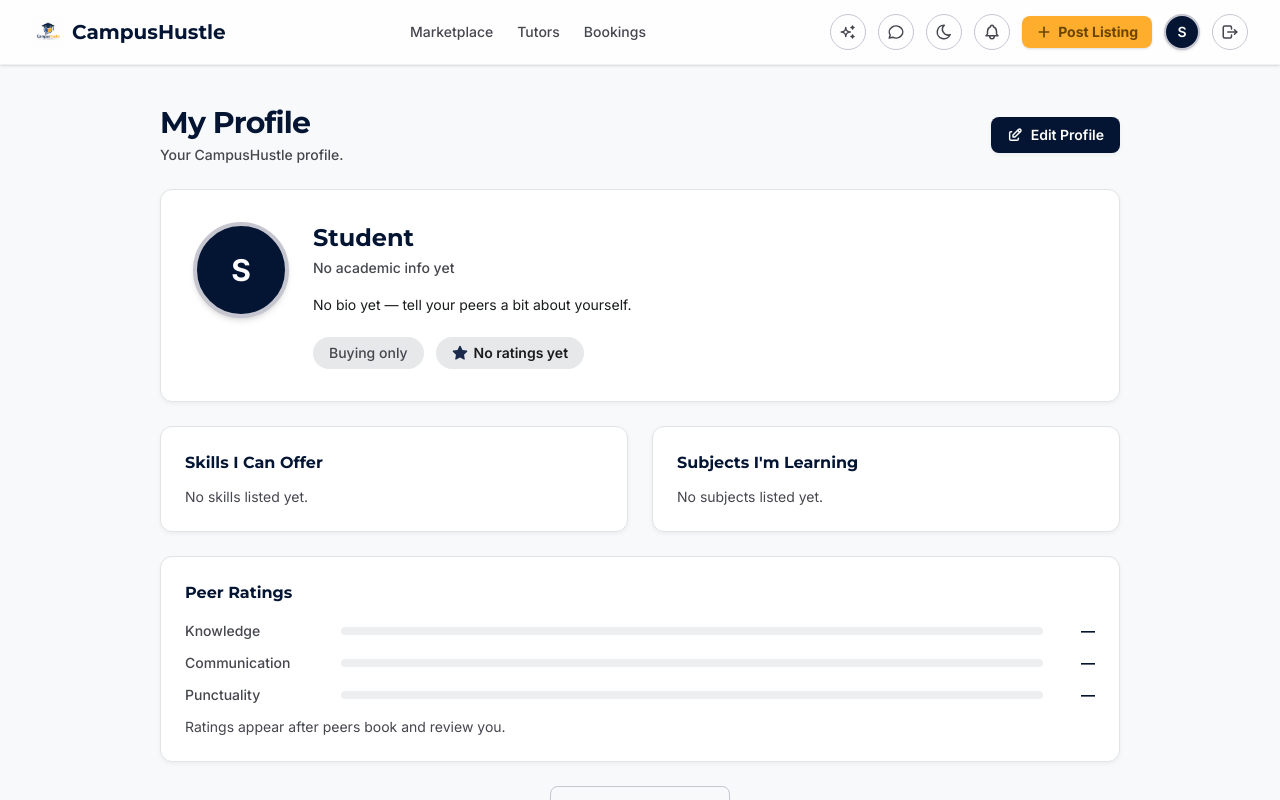
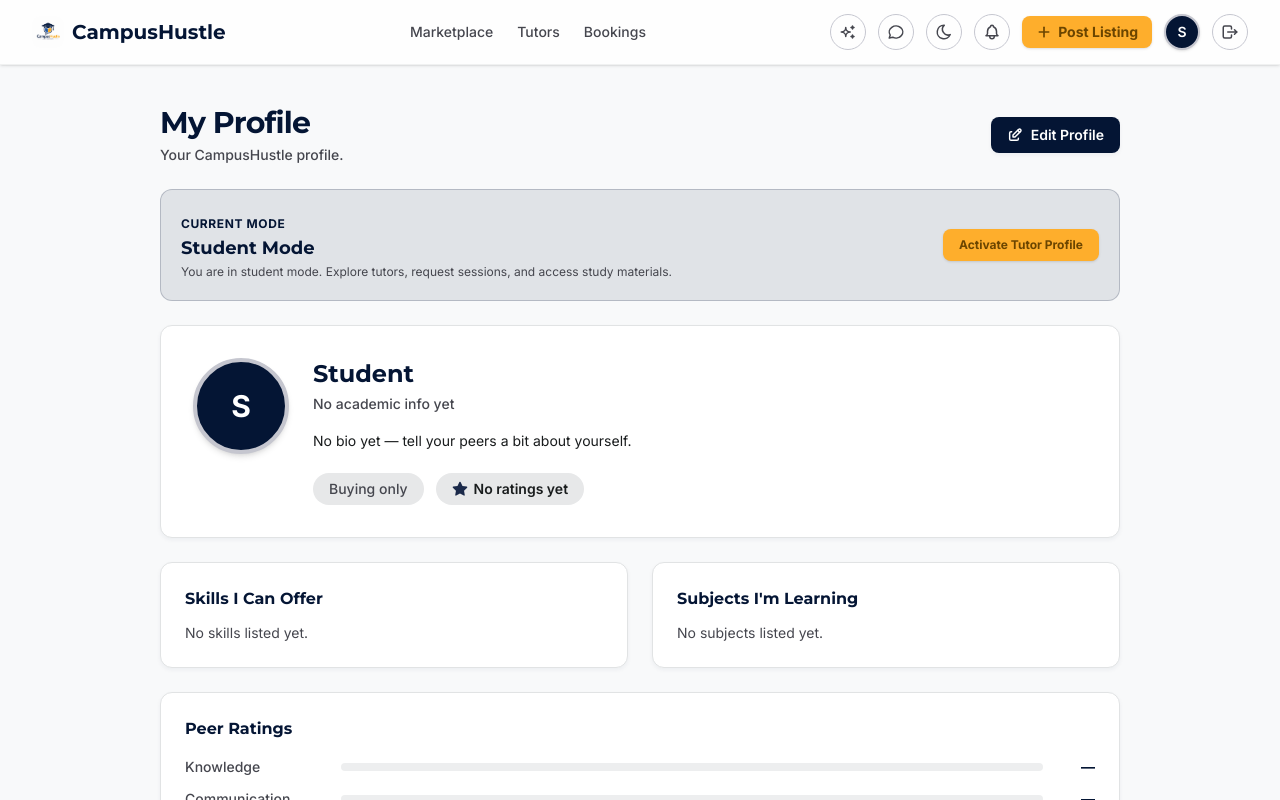
Before and after one commit to CampusHustle/frontend, a React (Vite) app: page /profile in a window 1280 px wide. Shown: the top 800 px of the page. Built offline with nearby package versions, Linux system fonts and the light colour scheme.

Commit message:
feat: add ProfileScreen with role switching, tutor availability, and associated API and test files

```diff
--- a/src/api/authApi.js
+++ b/src/api/authApi.js
@@ -105,3 +105,14 @@ export async function updateCurrentUserProfile(profileData) {
   }
   return data
 }
+
+/**
+ * Switches authenticated user's role (student <-> tutor).
+ */
+export async function switchUserRole(newRole) {
+  const data = await apiClient.patch('/api/users/me/role', { role: newRole })
+  if (data?.user) {
+    saveSessionUser(data.user)
+  }
+  return data
+}
--- a/src/screens/BookingScreen.jsx
+++ b/src/screens/BookingScreen.jsx
@@ -25,6 +25,7 @@ export default function BookingScreen({ user, onLogout, onNavigate }) {
   const [bookings, setBookings] = useState([])
   const [loading, setLoading] = useState(true)
   const [error, setError] = useState(null)
+  const [modeTab, setModeTab] = useState('student') // 'student' (My Sessions) or 'tutor' (Incoming Requests)
   const [activeTab, setActiveTab] = useState('all')
   const [toastMsg, setToastMsg] = useState(null)
   const [consentBookingId, setConsentBookingId] = useState(null)
@@ -36,7 +37,8 @@ export default function BookingScreen({ user, onLogout, onNavigate }) {
     setLoading(true)
     setError(null)
     try {
-      const res = await getUserBookings()
+      const queryRole = isTutor ? (modeTab === 'tutor' ? 'tutor' : 'student') : undefined
+      const res = await getUserBookings(queryRole ? { role: queryRole } : undefined)
       if (res?.data && Array.isArray(res.data) && res.data.length > 0) {
         const formatted = res.data.map((b) => ({
           ...b,
@@ -66,7 +68,7 @@ export default function BookingScreen({ user, onLogout, onNavigate }) {
     } finally {
       setLoading(false)
     }
-  }, [])
+  }, [isTutor, modeTab])
 
   useEffect(() => {
     loadBookings()
@@ -166,6 +168,34 @@ export default function BookingScreen({ user, onLogout, onNavigate }) {
           <p className="text-sm text-on-surface-variant mt-1">
             Track and manage your tutoring sessions.
           </p>
+
+          {/* Mode switch tabs for Tutors */}
+          {isTutor && (
+            <div className="mt-4 flex rounded-xl border border-surface-variant bg-surface-low p-1 max-w-md">
+              <button
+                type="button"
+                onClick={() => setModeTab('student')}
+                className={`flex-1 rounded-lg py-2 text-xs font-bold transition-all cursor-pointer ${
+                  modeTab === 'student'
+                    ? 'bg-primary text-on-primary shadow-sm'
+                    : 'text-on-surface-variant hover:text-on-surface'
+                }`}
+              >
+                My Sessions (Student)
+              </button>
+              <button
+                type="button"
+                onClick={() => setModeTab('tutor')}
+                className={`flex-1 rounded-lg py-2 text-xs font-bold transition-all cursor-pointer ${
+                  modeTab === 'tutor'
+                    ? 'bg-primary text-on-primary shadow-sm'
+                    : 'text-on-surface-variant hover:text-on-surface'
+                }`}
+              >
+                Incoming Requests (Tutor)
+              </button>
+            </div>
+          )}
         </div>
 
         {/* status filter tabs */}
@@ -250,8 +280,8 @@ export default function BookingScreen({ user, onLogout, onNavigate }) {
               booking={booking}
               onChat={() => handleOpenChat(booking)}
               onCancel={(id) => handleStatusChange(id, 'cancelled')}
-              onAccept={isTutor ? (id) => handleStatusChange(id, 'confirmed') : undefined}
-              onDecline={isTutor ? (id) => handleStatusChange(id, 'declined') : undefined}
+              onAccept={(isTutor || modeTab === 'tutor') ? (id) => handleStatusChange(id, 'confirmed') : undefined}
+              onDecline={(isTutor || modeTab === 'tutor') ? (id) => handleStatusChange(id, 'declined') : undefined}
               onShareContact={(id) => setConsentBookingId(id)}
             />
           ))}
--- a/src/screens/ProfileScreen.jsx
+++ b/src/screens/ProfileScreen.jsx
@@ -1,9 +1,10 @@
 import { useState } from 'react'
-import { IconCircleCheckFilled, IconStarFilled, IconEdit } from '@tabler/icons-react'
+import { IconCircleCheckFilled, IconStarFilled, IconEdit, IconRefresh } from '@tabler/icons-react'
 import AppNavbar from '../components/AppNavbar.jsx'
 import Footer from '../components/Footer.jsx'
 import EditProfileModal from '../components/EditProfileModal.jsx'
 import AvailabilityManager from '../components/AvailabilityManager.jsx'
+import { switchUserRole } from '../api/authApi.js'
 
 function initialsOf(name) {
   return (name || '')
@@ -161,15 +162,41 @@ function ProfileCard({ user }) {
 export default function ProfileScreen({ user, onNavigate, onLogout, onUpdateProfile }) {
   const [localUser, setLocalUser] = useState(null)
   const [isEditing, setIsEditing] = useState(false)
-  const [savedToast, setSavedToast] = useState(false)
+  const [savedToast, setSavedToast] = useState(null)
+  const [switchingRole, setSwitchingRole] = useState(false)
+  const [blockingBookingsModal, setBlockingBookingsModal] = useState(null)
 
   const activeUser = localUser || user || null
+  const isTutor = activeUser?.role === 'tutor' || activeUser?.isTutor === true
 
   const handleSaveProfile = (updatedUser) => {
     setLocalUser(updatedUser)
     onUpdateProfile?.(updatedUser)
-    setSavedToast(true)
-    setTimeout(() => setSavedToast(false), 3000)
+    setSavedToast('Profile updated successfully!')
+    setTimeout(() => setSavedToast(null), 3000)
+  }
+
+  const handleToggleRole = async () => {
+    const targetRole = isTutor ? 'student' : 'tutor'
+    setSwitchingRole(true)
+    try {
+      const res = await switchUserRole(targetRole)
+      if (res?.user) {
+        setLocalUser(res.user)
+        onUpdateProfile?.(res.user)
+        setSavedToast(`Mode updated to ${targetRole === 'tutor' ? 'Tutor Mode' : 'Student Mode'}!`)
+        setTimeout(() => setSavedToast(null), 3000)
+      }
+    } catch (err) {
+      if (err?.code === 'ACTIVE_BOOKINGS_EXIST' || err?.data?.code === 'ACTIVE_BOOKINGS_EXIST') {
+        const list = err?.blockingBookings || err?.data?.blockingBookings || []
+        setBlockingBookingsModal(list)
+      } else {
+        alert(err?.message || 'Failed to switch role.')
+      }
+    } finally {
+      setSwitchingRole(false)
+    }
   }
 
   return (
@@ -189,7 +216,7 @@ export default function ProfileScreen({ user, onNavigate, onLogout, onUpdateProf
             className="mb-4 flex items-center gap-2 rounded-xl border border-emerald-500/30 bg-emerald-500/10 px-4 py-2.5 text-xs font-semibold text-emerald-700 dark:text-emerald-400 animate-in fade-in duration-200"
           >
             <IconCircleCheckFilled size={18} />
-            <span>Profile updated successfully!</span>
+            <span>{savedToast}</span>
           </div>
         )}
 
@@ -214,10 +241,43 @@ export default function ProfileScreen({ user, onNavigate, onLogout, onUpdateProf
           </button>
         </header>
 
+        {/* Role Switch Banner */}
+        <section className="mb-6 rounded-xl border border-primary/20 bg-primary-container/10 p-5 flex flex-col sm:flex-row sm:items-center justify-between gap-4">
+          <div>
+            <span className="text-xs font-bold uppercase tracking-wider text-primary">Current Mode</span>
+            <h3 className="font-display text-lg font-bold text-primary">
+              {isTutor ? 'Tutor Mode' : 'Student Mode'}
+            </h3>
+            <p className="text-xs text-on-surface-variant mt-0.5">
+              {isTutor
+                ? 'You are listed as an active tutor. Students can discover your profile and book your availability.'
+                : 'You are in student mode. Explore tutors, request sessions, and access study materials.'}
+            </p>
+          </div>
+          <button
+            type="button"
+            disabled={switchingRole}
+            onClick={handleToggleRole}
+            className="shrink-0 rounded-lg bg-secondary-container px-4 py-2 text-xs font-bold text-on-secondary-container shadow-sm hover:brightness-105 active:scale-95 disabled:opacity-50 cursor-pointer"
+          >
+            {switchingRole ? (
+              <span className="inline-flex items-center gap-1">
+                <IconRefresh size={14} className="animate-spin" /> Switching…
+              </span>
+            ) : isTutor ? (
+              'Switch to Student Mode'
+            ) : (
+              'Activate Tutor Profile'
+            )}
+          </button>
+        </section>
+
         <ProfileCard user={activeUser} />
 
-        {(activeUser?.role === 'tutor' || activeUser?.isTutor) && (
-          <AvailabilityManager />
+        {isTutor && (
+          <div className="mt-6">
+            <AvailabilityManager />
+          </div>
         )}
 
         <div className="mt-6 flex justify-center">
@@ -240,6 +300,35 @@ export default function ProfileScreen({ user, onNavigate, onLogout, onUpdateProf
         onClose={() => setIsEditing(false)}
         onSave={handleSaveProfile}
       />
+
+      {/* Active Bookings Conflict Modal */}
+      {blockingBookingsModal && (
+        <div className="fixed inset-0 z-50 flex items-center justify-center bg-black/50 p-4 backdrop-blur-xs">
+          <div className="w-full max-w-md rounded-2xl bg-surface-lowest p-6 shadow-level-3 border border-surface-variant">
+            <h3 className="font-display text-lg font-bold text-error">Cannot Switch Role</h3>
+            <p className="mt-2 text-xs text-on-surface-variant">
+              You have active confirmed tutoring sessions. Please complete or cancel these sessions before switching to Student Mode:
+            </p>
+            <ul className="mt-3 max-h-40 overflow-y-auto space-y-2 text-xs">
+              {blockingBookingsModal.map((b) => (
+                <li key={b._id || b.id} className="rounded-lg bg-surface-low p-2.5 border border-surface-variant flex justify-between items-center">
+                  <span className="font-semibold text-primary">{b.studentId?.name || 'Student'}</span>
+                  <span className="rounded-full bg-emerald-100 dark:bg-emerald-950 px-2 py-0.5 text-[10px] font-bold text-emerald-700 dark:text-emerald-300">
+                    Confirmed
+                  </span>
+                </li>
+              ))}
+            </ul>
+            <button
+              type="button"
+              onClick={() => setBlockingBookingsModal(null)}
+              className="mt-5 w-full rounded-lg bg-primary py-2 text-xs font-semibold text-on-primary shadow-sm cursor-pointer"
+            >
+              Close
+            </button>
+          </div>
+        </div>
+      )}
     </div>
   )
 }
```
Also changed, not shown: 1 other file (tests, documents, lock files or other folders).
